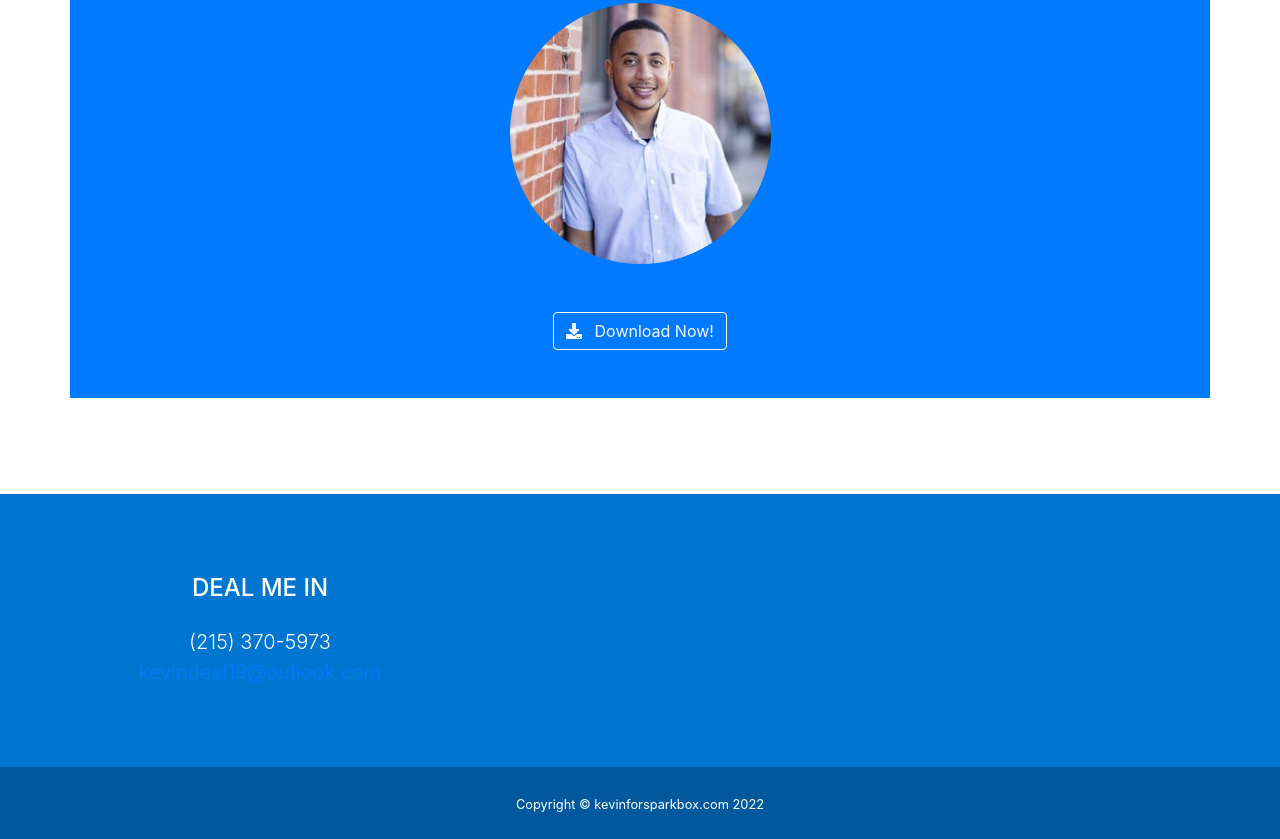
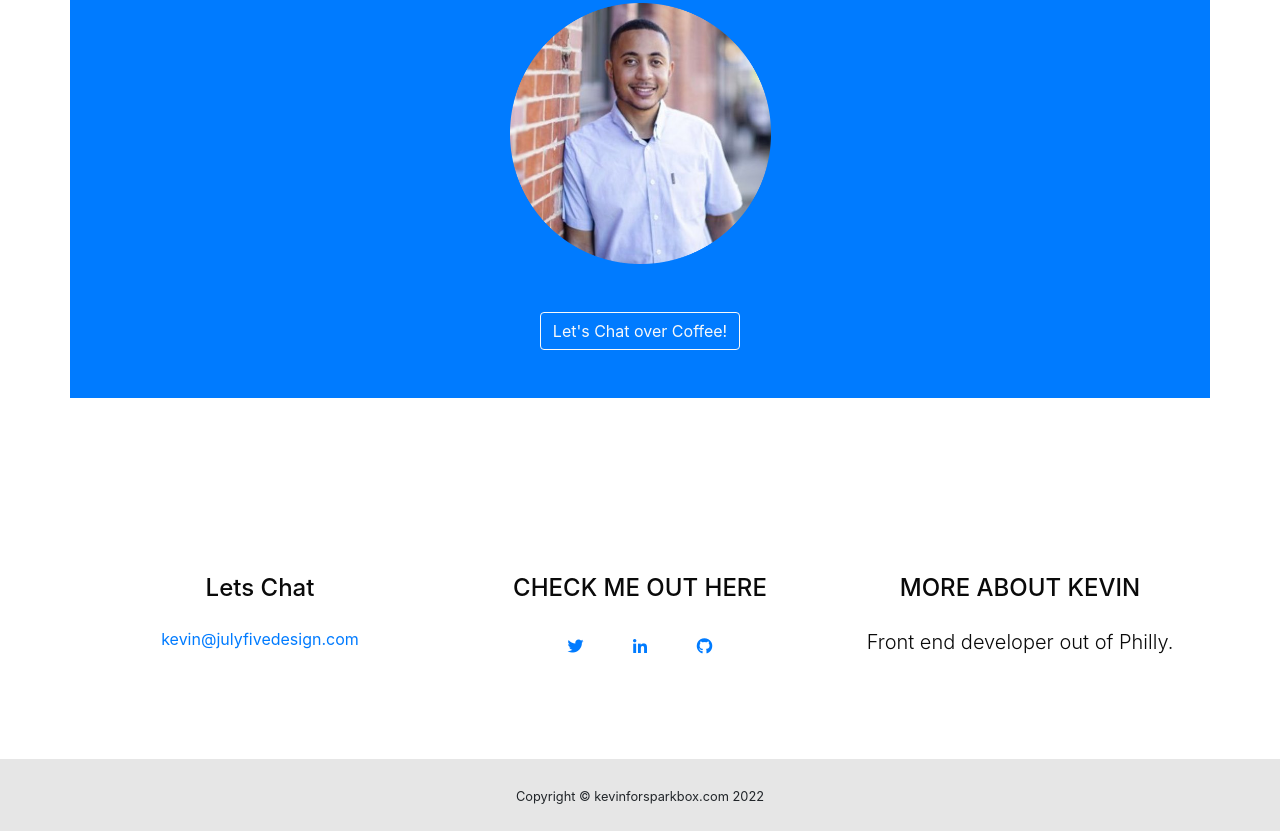
Before and after one commit to kevindeal/portfolio-sparkbox, a website with bundled scripts: page index.html in a window 1280 px wide. Shown: the part 1918-2757 px from the top of the page. Built offline with nearby package versions, Linux system fonts and the light colour scheme; files whose address does not match are found by name.

Commit message:
footer styles

```diff
--- a/index.html
+++ b/index.html
@@ -129,9 +129,8 @@
         </div>
         <div class="text-center mt-4">
           <img class="img-fluid mb-5 d-block mx-auto w-25" src="img/kev.png" alt="">
-          <a class="btn btn-xl btn-outline-light" href="#">
-            <i class="fas fa-download mr-2"></i>
-            Download Now!
+          <a class="btn btn-xl btn-outline-light" href="mailto:kevin@julyfivedesign.com">
+            Let's Chat over Coffee!
           </a>
         </div>
       </div>
@@ -142,50 +141,37 @@
       <div class="container">
         <div class="row">
           <div class="col-md-4 mb-5 mb-lg-0">
-            <h4 class="text-uppercase mb-4">Deal Me In</h4>
-            <p class="lead mb-0">(215) 370-5973
-              <br><a href="mailto:kevindeal19@outlook.com">kevindeal19@outlook.com</a></p>
+            <h4 class="text-capitalize mb-4">lets chat</h4>
+            <a href="mailto:kevin@julyfivedesign.com">kevin@julyfivedesign.com</a></p>
           </div>
-          <!-- <div class="col-md-4 mb-5 mb-lg-0">
-            <h4 class="text-uppercase mb-4">Check me out on one of these</h4>
+          <div class="col-md-4 mb-5 mb-lg-0">
+            <h4 class="text-uppercase mb-4">Check me out here</h4>
             <ul class="list-inline mb-0">
               <li class="list-inline-item">
-                <a class="btn btn-outline-light btn-social text-center rounded-circle" href="https://www.facebook.com/kevin.deal.98">
-                  <i class="fab fa-fw fa-facebook-f"></i>
-                </a>
-              </li> -->
-              <!-- <li class="list-inline-item">
-                <a class="btn btn-outline-light btn-social text-center rounded-circle" href="#">
-                  <i class="fab fa-fw fa-google-plus-g"></i>
-                </a>
-              </li> -->
-              <!-- <li class="list-inline-item">
-                <a class="btn btn-outline-light btn-social text-center rounded-circle" href="https://twitter.com/K_Deal2">
+                <a class="btn btn-outline btn-social text-center rounded-circle" href="https://twitter.com/K_Deal2">
                   <i class="fab fa-fw fa-twitter"></i>
                 </a>
-              </li> -->
-              <!-- <li class="list-inline-item">
-                <a class="btn btn-outline-light btn-social text-center rounded-circle" href="#">
+              </li>
+              <li class="list-inline-item">
+                <a class="btn btn-outline btn-social text-center rounded-circle" href="https://www.linkedin.com/in/kevin-deal-b1a9831b2/">
                   <i class="fab fa-fw fa-linkedin-in"></i>
                 </a>
               </li>
               <li class="list-inline-item">
-                <a class="btn btn-outline-light btn-social text-center rounded-circle" href="#">
-                  <i class="fab fa-fw fa-dribbble"></i>
+                <a class="btn btn-outline btn-social text-center rounded-circle" href="https://github.com/kevindeal">
+                  <i class="fab fa-fw fa-github"></i>
                 </a>
-              </li> -->
+              </li>
             </ul>
           </div>
-          <!-- <div class="col-md-4">
-            <h4 class="text-uppercase mb-4">About Freelancer</h4>
-            <p class="lead mb-0">Freelance is a free to use, open source Bootstrap theme created by
-              <a href="http://startbootstrap.com">Start Bootstrap</a>.</p>
-          </div> -->
+          <div class="col-md-4">
+            <h4 class="text-uppercase mb-4">more about kevin</h4>
+            <p class="lead mb-0">Front end developer out of Philly.
+          </div>
         </div>
       </div>
     </footer>
-
-    <div class="copyright py-4 text-center text-white">
+    <div class="copyright py-4 text-center text-black">
       <div class="container">
         <small>Copyright &copy; kevinforsparkbox.com 2022</small>
       </div>
--- a/scss/_footer.scss
+++ b/scss/_footer.scss
@@ -6,5 +6,5 @@
 }
 
 .copyright {
-  background-color: darken($secondary, 10%);
+  background-color: darken($white, 10%);
 }
```
Also changed, not shown: css/freelancer.css, css/freelancer.min.css.
